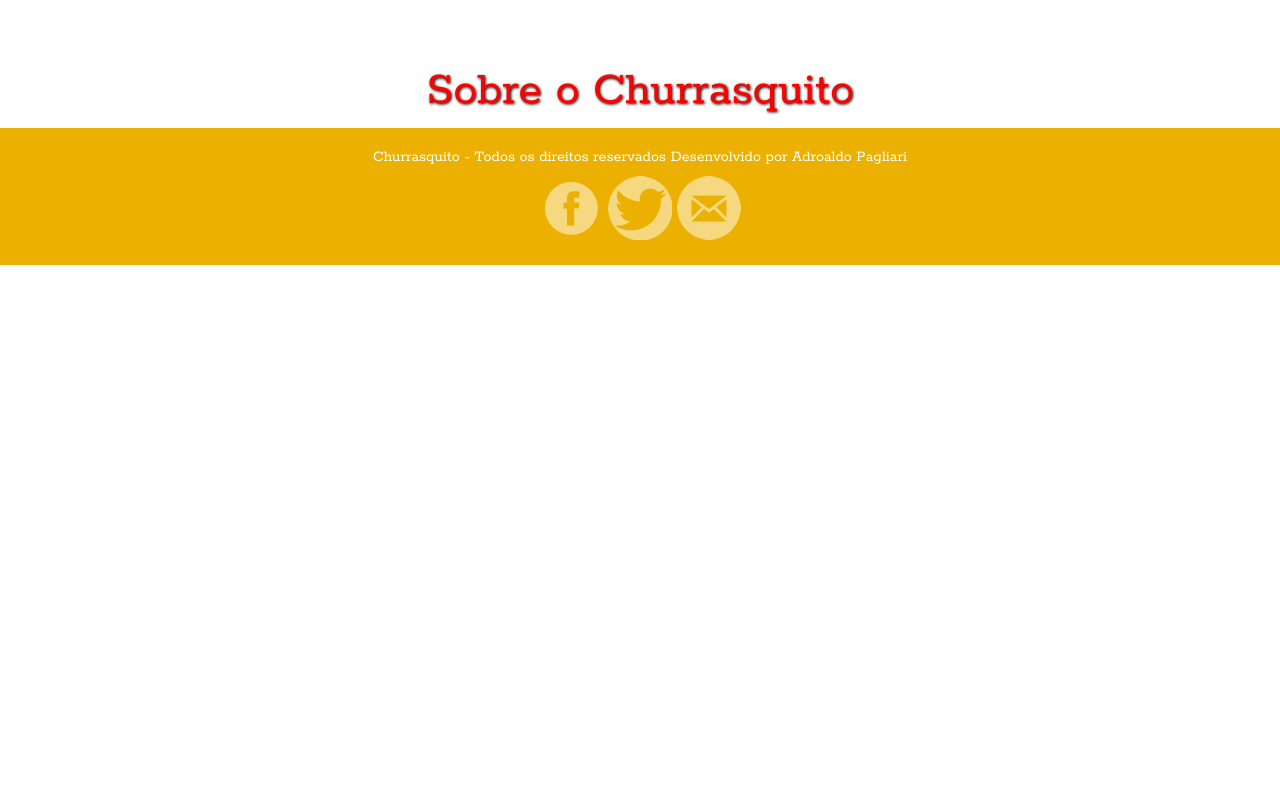
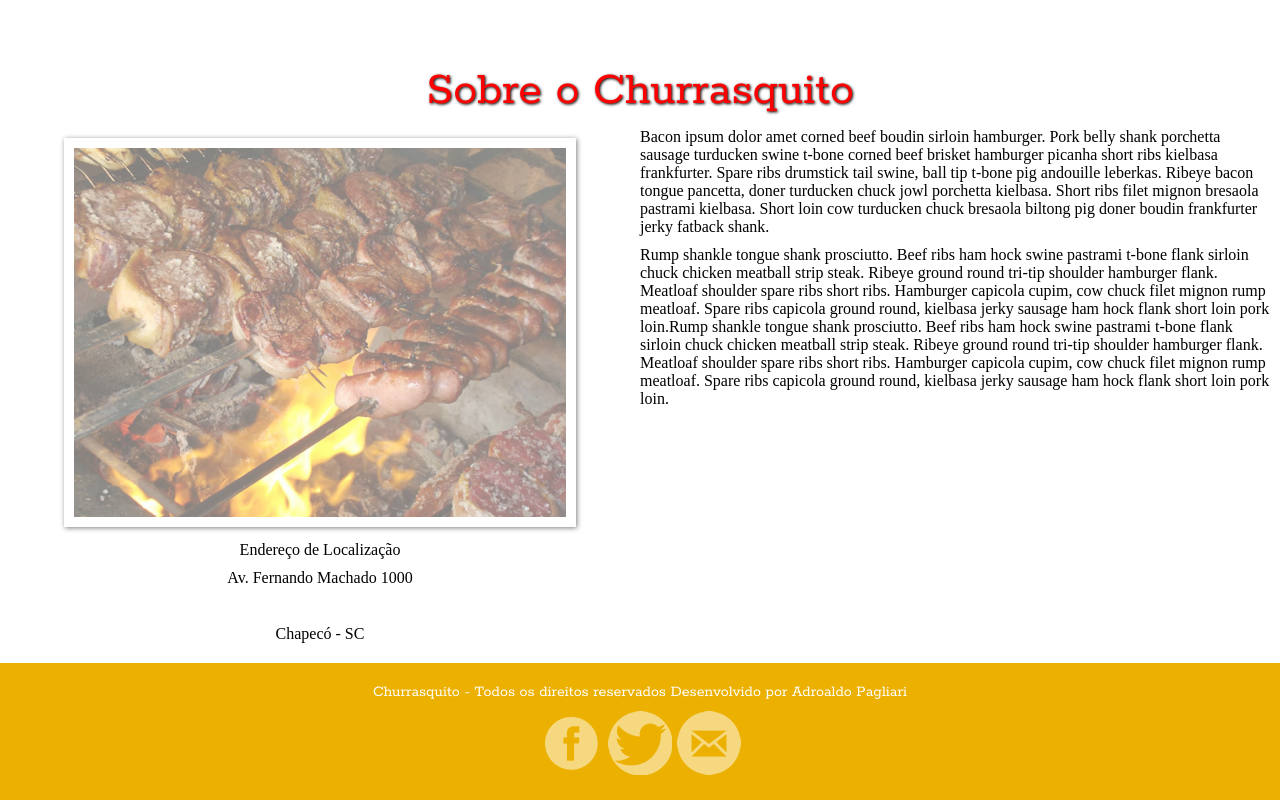
Before and after one commit to adroaldopagliari/churrasquito-responsive, a plain HTML site: page sobre.html in a window 1280 px wide. Shown: the part 572-1372 px from the top of the page. Before the commit the page ends 837 px from the top, so only its background shows below. Drawn offline with Linux system fonts and the light colour scheme.

Commit message:
Ajustado banner

```diff
--- a/css/style.css
+++ b/css/style.css
@@ -98,6 +98,7 @@ footer a:hover {
 };
 #banner {
 	float: left;
+	width: 100%;
 }
 #banner img {
 	width: 100%;
--- a/sobre.html
+++ b/sobre.html
@@ -36,6 +36,13 @@
 		</div>
 		<main>
 		<h1>Sobre o Churrasquito</h1>
+		<div class="receita">
+			<img src="imgs/sobre.jpg" title="Sobre" alt="Sobre">
+			<p>Endereço de Localização</p>
+			<p>Av. Fernando Machado 1000</p>
+			<br><p>Chapecó - SC</p></div>
+			<p>Bacon ipsum dolor amet corned beef boudin sirloin hamburger. Pork belly shank porchetta sausage turducken swine t-bone corned beef brisket hamburger picanha short ribs kielbasa frankfurter. Spare ribs drumstick tail swine, ball tip t-bone pig andouille leberkas. Ribeye bacon tongue pancetta, doner turducken chuck jowl porchetta kielbasa. Short ribs filet mignon bresaola pastrami kielbasa. Short loin cow turducken chuck bresaola biltong pig doner boudin frankfurter jerky fatback shank.</p>
+			<p>Rump shankle tongue shank prosciutto. Beef ribs ham hock swine pastrami t-bone flank sirloin chuck chicken meatball strip steak. Ribeye ground round tri-tip shoulder hamburger flank. Meatloaf shoulder spare ribs short ribs. Hamburger capicola cupim, cow chuck filet mignon rump meatloaf. Spare ribs capicola ground round, kielbasa jerky sausage ham hock flank short loin pork loin.Rump shankle tongue shank prosciutto. Beef ribs ham hock swine pastrami t-bone flank sirloin chuck chicken meatball strip steak. Ribeye ground round tri-tip shoulder hamburger flank. Meatloaf shoulder spare ribs short ribs. Hamburger capicola cupim, cow chuck filet mignon rump meatloaf. Spare ribs capicola ground round, kielbasa jerky sausage ham hock flank short loin pork loin.</p>
 			</main>
 			<footer>
 				<p>Churrasquito - Todos os direitos reservados
```
Lines whose indentation alone changed are shown as unchanged.
